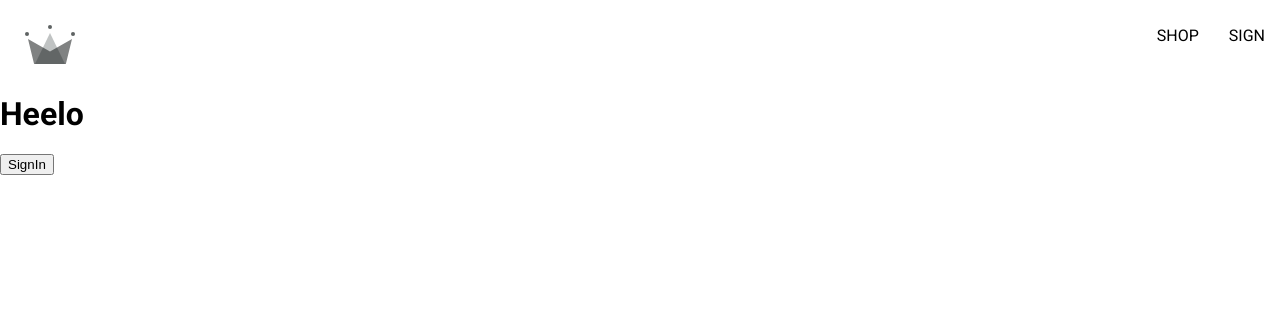
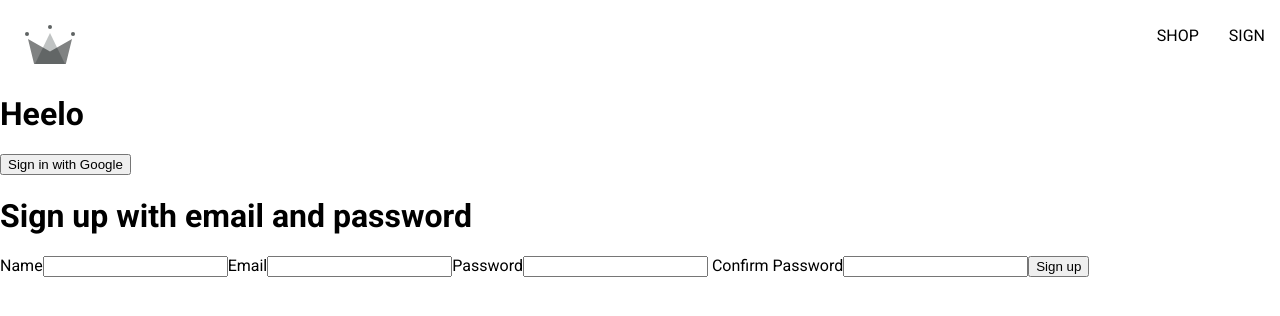
Before and after one commit to Renal37/shop_in_react, a React (Create React App) app: page /sign-in in a window 1280 px wide. Shown: the top 316 px of the page. Built offline with nearby package versions, Linux system fonts and the light colour scheme.

Commit message:
did half

```diff
--- a/src/sign-in/sign-in.jsx
+++ b/src/sign-in/sign-in.jsx
@@ -1,15 +1,23 @@
 import { createUserDocumentFromAuth, signInWithGooglePopup } from "../utils/firebase/firebase.utils";
+import SignUp from "../sign-up/sign-up-form/sign-up";
+const SignIn = () => {
 
-const SignIn = () => {
     const logGoogleUser = async () =>{
         const { user } = await signInWithGooglePopup();
         const userDocRef = createUserDocumentFromAuth(user);
     }
+        // const logRedirect = async () =>{
+        //     const response = await signInWithGoogleRedirect(auth);
+        //     if(response)  {
+        //         const userDocRef = createUserDocumentFromAuth(response.user);
+        //     }
+        // }
     return (
         <div><h1>Heelo</h1>
         <button onClick={logGoogleUser}>
-            SignIn
+            Sign in with Google
         </button>
+        < SignUp />
         </div>
     );
   };
--- /dev/null
+++ b/src/sign-up/sign-up-form/sign-up.jsx
@@ -0,0 +1,36 @@
+import { useState } from "react";
+
+import { createaAuthUser } from "../../utils/firebase/firebase.utils";
+
+const defaultFrom = {
+    displayName: "",
+    email: "",
+    password: "",
+    confirmpassword: ""
+}
+const SignUp = () => {
+    const [formFields, setFormFields] = useState(defaultFrom);
+    const { displayName, email, password, confirmpassword } = formFields;
+
+    const handleSubmit = async(event) =>{
+        event.preventDefault();
+
+
+    }
+
+    console.log(formFields)
+    const handChange = (event) => {
+        const{name,value} = event.target;
+        setFormFields({ ...formFields, [name] : value });
+
+    }
+    return (
+        <div>
+            <h1>Sign up with email and password</h1>
+            <form onSubmit={() => { }}><label>Name</label><input type="text"required onChange={handChange} name='displayName' value={displayName} /><label>Email</label><input type="email" required onChange={handChange}  name='email' value={email} />
+                <label>Password</label><input type="password" onChange={handChange} value={password} name="password"  required />     <label>Confirm Password</label><input type="password"onChange={handChange} value={confirmpassword} name="confirmpassword"  required /><button type="submit">Sign up</button></form>
+        </div>
+    )
+
+}
+export default SignUp;
--- a/src/utils/firebase/firebase.utils.js
+++ b/src/utils/firebase/firebase.utils.js
@@ -1,5 +1,5 @@
 import { initializeApp } from "firebase/app";
-import { getAuth, signInWithRedirect, signInWithPopup, GoogleAuthProvider } from "firebase/auth";
+import { getAuth, signInWithRedirect, signInWithPopup, GoogleAuthProvider,createUserWithEmailAndPassword } from "firebase/auth";
 import {
     getFirestore,
     doc,
@@ -17,32 +17,41 @@ const firebaseConfig = {
 };
 const firebaseApp = initializeApp(firebaseConfig);
 
-const provider = new GoogleAuthProvider();
+const googleprovider = new GoogleAuthProvider();
 
-provider.setCustomParameters({
+googleprovider.setCustomParameters({
     prompt: "select_account"
 });
 
 export const auth = getAuth();
-export const signInWithGooglePopup = () => signInWithPopup(auth, provider);
+export const signInWithGooglePopup = () => signInWithPopup(auth, googleprovider);
+export const signInWithGoogleRedirect = () => signInWithRedirect(auth, googleprovider);
 
 export const db = getFirestore();
 
 export const createUserDocumentFromAuth = async (userAuth) => {
-        const userDocRef = doc(db , 'users' , userAuth.uid);
+    if (!userAuth) return;
+
+    const userDocRef = doc(db, 'users', userAuth.uid);
     const userSnapshot = await getDoc(userDocRef);
-        if (!userSnapshot.exists()){
-            const { displayName , email} = userAuth;
+    if (!userSnapshot.exists()) {
+        const { displayName, email } = userAuth;
         const createAt = new Date();
-            try{
-                await setDoc(userDocRef,{
+        try {
+            await setDoc(userDocRef, {
                 displayName,
                 email,
                 createAt
             });
-            } catch(error){
-                console.log('error create user',error.message);
+        } catch (error) {
+            console.log('error create user', error.message);
         }
     }
     return userDocRef;
 };
+
+export const createaAuthUser = async (email,password) =>{
+if(!email || !password) return;
+
+createUserWithEmailAndPassword(auth,email,password);
+}
```
Lines whose indentation alone changed are shown as unchanged.
